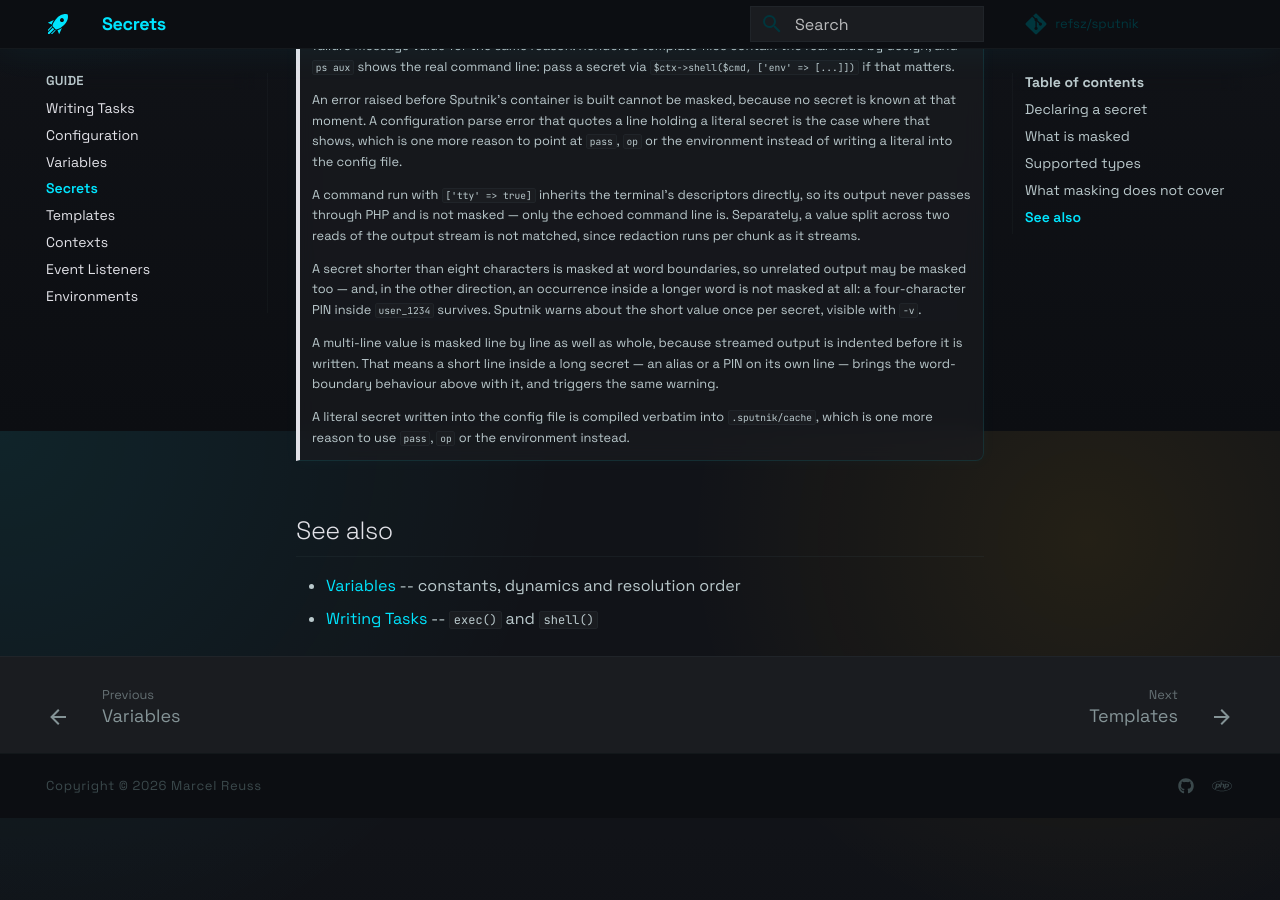
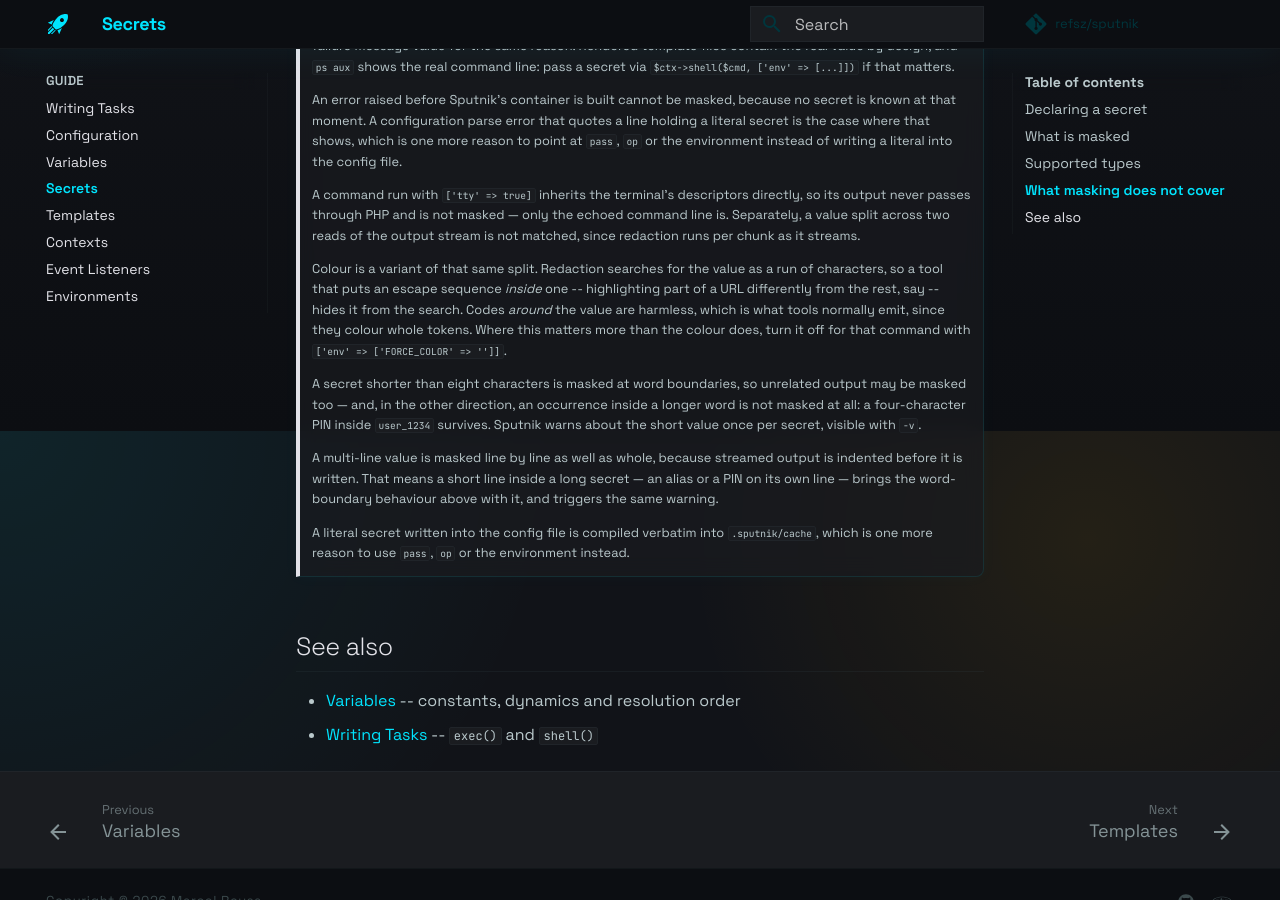
Before and after one commit to refsz/sputnik, an MkDocs documentation site: the page built from docs/secrets.md, in a window 1280 px wide and 900 px high, scrolled down 2269 px. Built offline with MkDocs 1.6.1 and Material for MkDocs 9.7.7, drawn with Linux system fonts in a browser that asks for light colours; comment, search, counter and statistics services are not loaded; before the commit the page ends 3087 px from its top, so only the background shows below that.

Commit message:
docs: name the boundary colour adds to secret masking
Redaction searches for a value as a run of characters, so an escape sequence
inside one hides it from the search. Measured on the change that introduces
colour:

    token=***                                 masked
    gesplittet=streng-\033[32mgeheim\033[0m-4711    not masked

Before this, a pipe could not produce that case - without colour the value
arrived contiguous. Codes *around* a value are harmless, which is what tools
normally emit since they colour whole tokens, and a test pins that. The case
that is not covered is documented next to the chunk-split boundary it belongs
with, together with the way out for a command where it matters more than the
colour does.

```diff
--- a/docs/secrets.md
+++ b/docs/secrets.md
@@ -102,6 +102,14 @@ these are the edges it does not reach.
     the output stream is not matched, since redaction runs per chunk as it
     streams.
 
+    Colour is a variant of that same split. Redaction searches for the value as
+    a run of characters, so a tool that puts an escape sequence *inside* one --
+    highlighting part of a URL differently from the rest, say -- hides it from the
+    search. Codes *around* the value are harmless, which is what tools normally
+    emit, since they colour whole tokens. Where this matters more than the colour
+    does, turn it off for that command with
+    `['env' => ['FORCE_COLOR' => '']]`.
+
     A secret shorter than eight characters is masked at word boundaries, so
     unrelated output may be masked too — and, in the other direction, an
     occurrence inside a longer word is not masked at all: a four-character PIN
```
Also changed, not shown: 1 other file.
